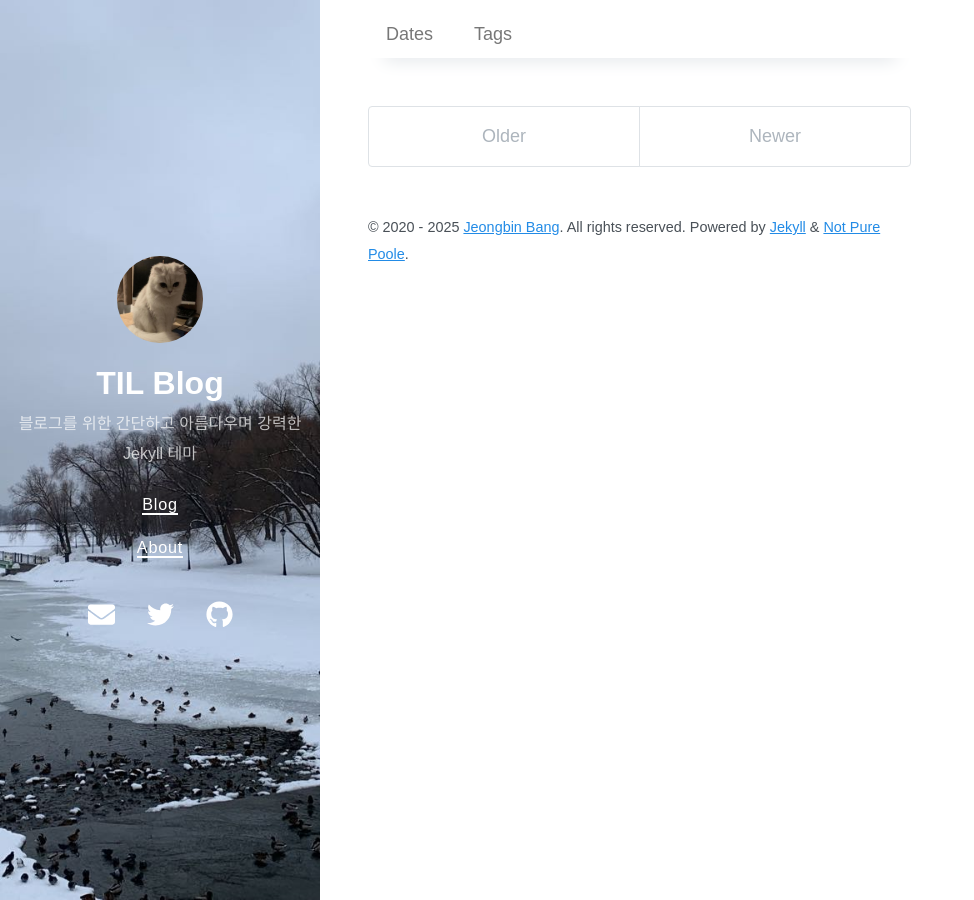
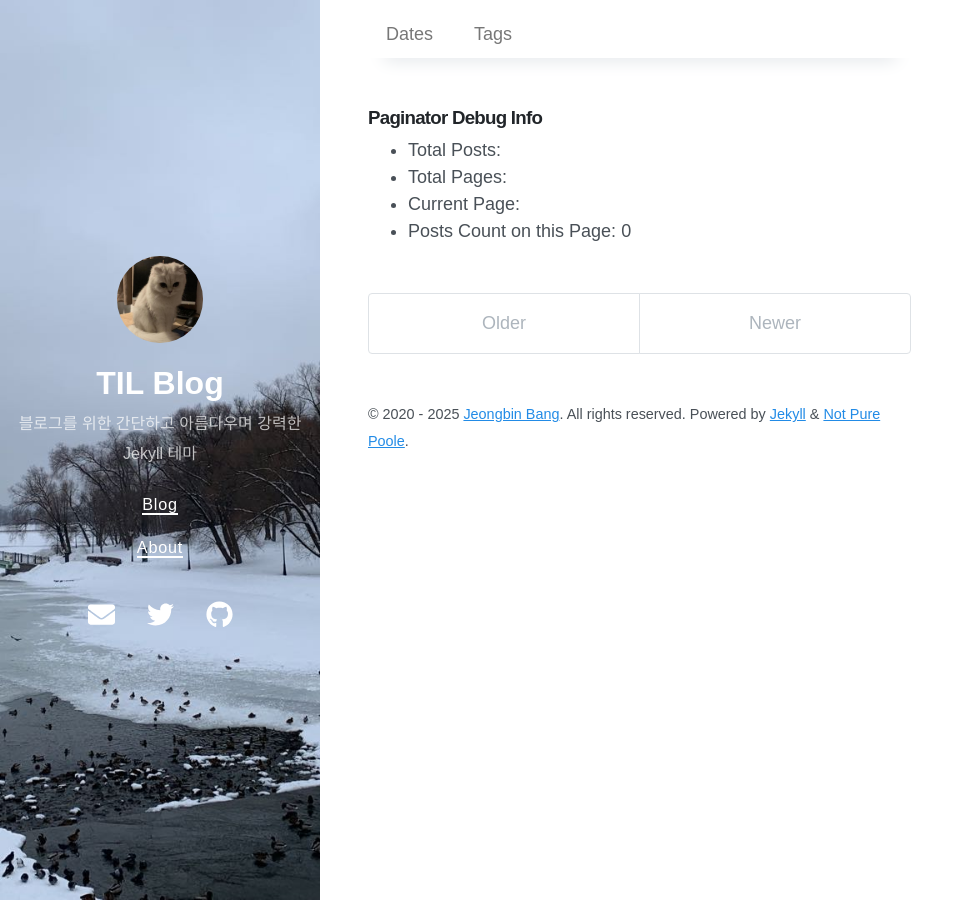
Before and after one commit to BangJeongBin/TIL-Blog, a Jekyll site: the page built from index.markdown, in a window 1280 px wide. Shown: the whole page, without its empty margins (0-974 px from the left). Built offline with Jekyll 4.4.1, drawn with Linux system fonts in a browser that asks for light colours; nearby versions of some CDN libraries; the list of posts is cut into pages by our own code.

Commit message:
modify_home.html
홈 화면 페이지네이션 검증 코드 삽입

```diff
--- a/_layouts/home.html
+++ b/_layouts/home.html
@@ -5,6 +5,18 @@ layout: default
 {% include home-header.html %}
 
 <div class="posts">
+
+  <div class="debug">
+    <h3>Paginator Debug Info</h3>
+    <ul>
+      <li>Total Posts: {{ paginator.total_posts }}</li>
+      <li>Total Pages: {{ paginator.total_pages }}</li>
+      <li>Current Page: {{ paginator.page }}</li>
+      <li>Posts Count on this Page: {{ paginator.posts | size }}</li>
+    </ul>
+  </div>
+
+
   {% for post in paginator.posts %}
   <section class="post-entry">
     <h2 class="post-title">
```
